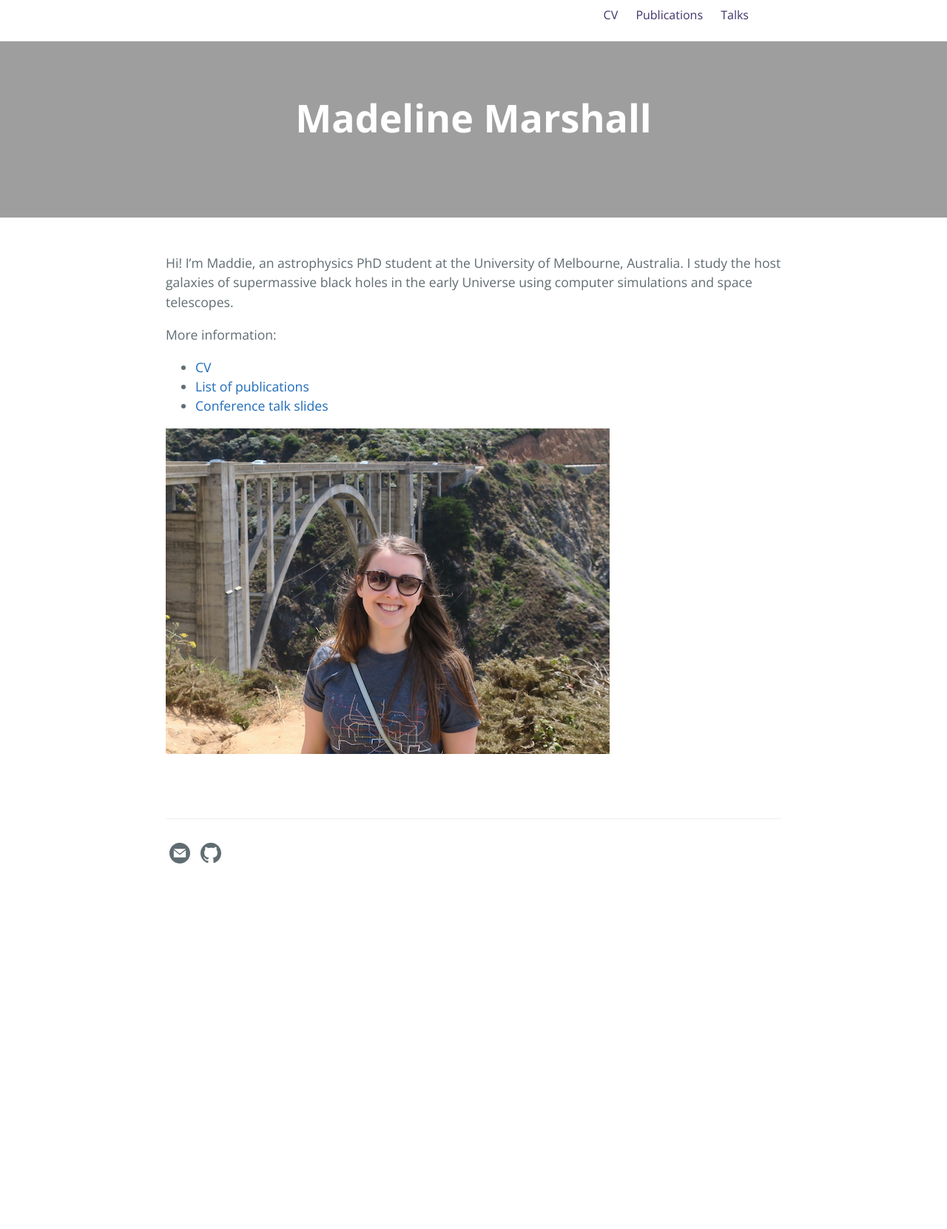
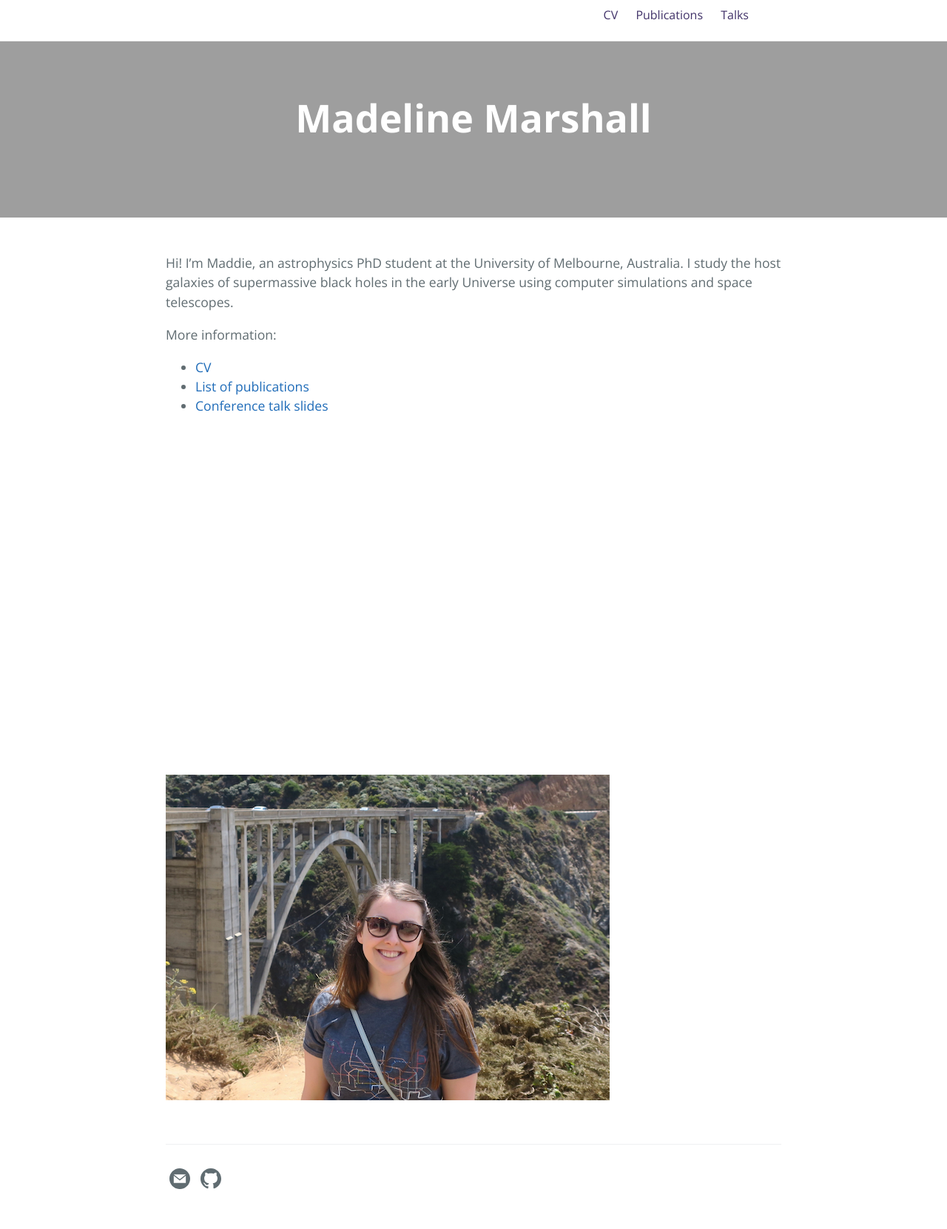
Before and after one commit to madelinemarshall/madelinemarshall.github.io, a Jekyll site: the page built from index.md, in a window 1280 px wide. Shown: the whole page at 74% size. Built offline with Jekyll 4.4.1, drawn with Linux system fonts in a browser that asks for light colours; the repository's description, which GitHub fills in, is left out; before the commit the page ends 1221 px from its top, so only the background shows below that.

Commit message:
Img not iframe

```diff
--- a/index.md
+++ b/index.md
@@ -15,9 +15,6 @@
 - [CV]({{ '/cv.html' | absolute_url }})
 - [List of publications]({{ '/publications.html' | absolute_url }})
 - [Conference talk slides]({{ '/talks.html' | absolute_url }})
-
-
-
 <div class="resp-container">
-    <iframe class="resp-iframe" src='../../me.png?resolution=40x80' scrolling='no' frameborder='0' allowfullscreen></iframe>
+<img src='../../me.png' style="padding:0px; display: block; line-height: 0px; font-size: 0px; border:0px;" align="top">
 </div>
```
